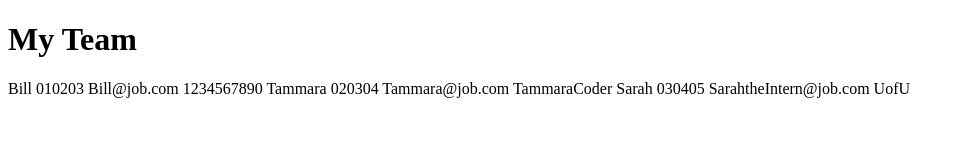
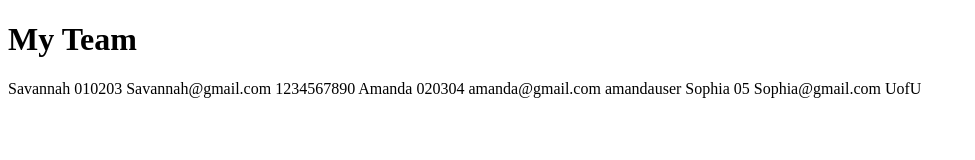
Before and after one commit to MuchMuchierCoding/Team-Profile-Generator, a website: page output/team.html in a window 1280 px wide. Shown: the whole page, without its empty margins (0-975 px from the left). Drawn offline with Linux system fonts and the light colour scheme.

```diff
--- a/output/team.html
+++ b/output/team.html
@@ -16,19 +16,19 @@
     </header>
         <main>
 
-       Bill
+       Savannah
        010203
-       Bill@job.com
+       Savannah@gmail.com
        1234567890
 
-       Tammara
+       Amanda
        020304
-       Tammara@job.com
-       TammaraCoder
+       amanda@gmail.com
+       amandauser
 
-       Sarah
-       030405
-       SarahtheIntern@job.com
+       Sophia
+       05
+       Sophia@gmail.com
        UofU
 
     </main>
```
